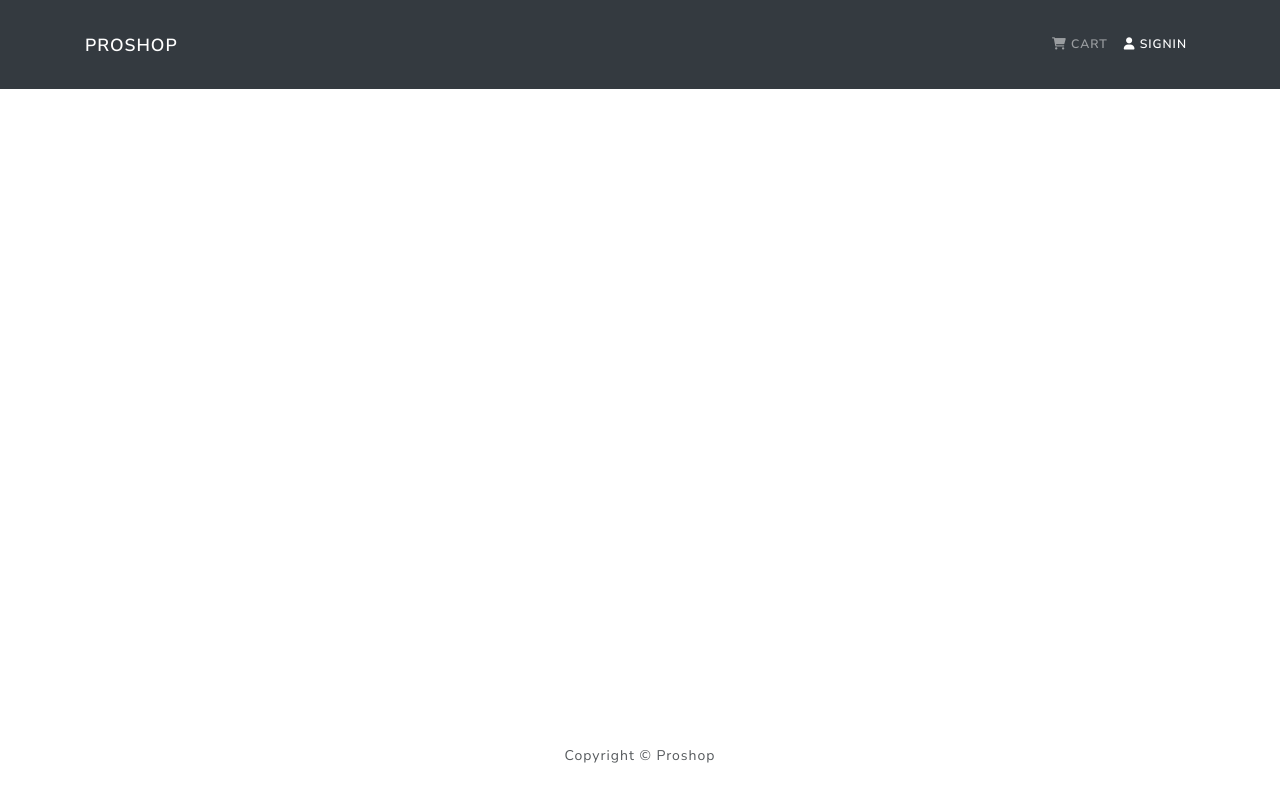
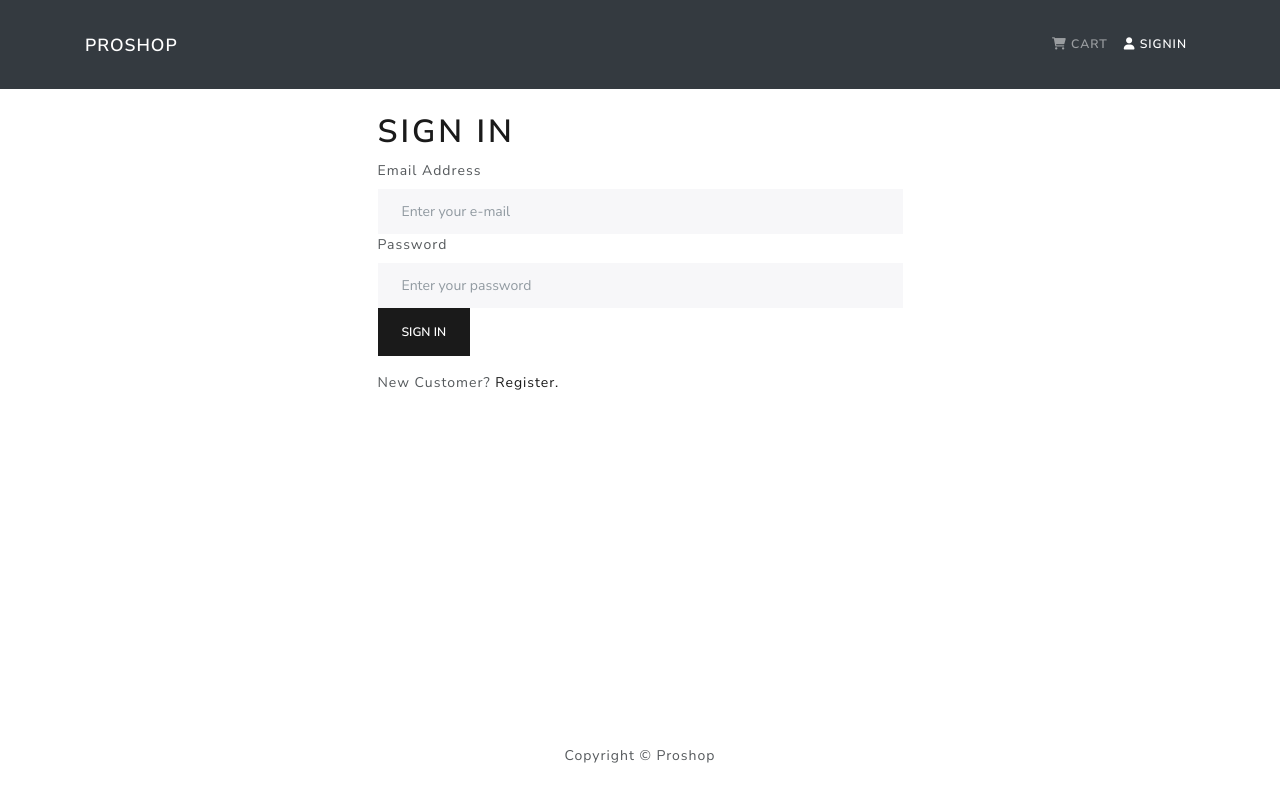
Before and after one commit to Yobro7292/Proshop-ecommerce, a React (Create React App) app in the folder frontend/: page /signin in a window 1280 px wide. Built offline with nearby package versions, Linux system fonts and the light colour scheme.

Commit message:
user login screen and login user
login screen layout and
creating user with backend.

```diff
--- a/frontend/package.json
+++ b/frontend/package.json
@@ -8,6 +8,7 @@
     "@testing-library/react": "^12.1.2",
     "@testing-library/user-event": "^13.5.0",
     "axios": "^0.24.0",
+    "query-string": "^7.1.0",
     "react": "^17.0.2",
     "react-bootstrap": "^2.1.0",
     "react-dom": "^17.0.2",
--- a/frontend/src/App.js
+++ b/frontend/src/App.js
@@ -4,6 +4,7 @@
 import ProductScreen from './screens/ProductScreen';
 import { Container } from 'react-bootstrap'
 import { BrowserRouter as Router, Route, Routes } from 'react-router-dom'
+import LoginScreen from './screens/LoginScreen';
 function App() {
   return (
     <Router>
@@ -14,6 +15,7 @@
     <Route path='/' element={<HomeScreen />} exact />
     <Route path='/home' element={<HomeScreen />} />
     <Route path='/Product/:id' element={<ProductScreen />} />
+    <Route path='/signin' element={<LoginScreen />} />
 
     </Routes>
     </Container>
--- /dev/null
+++ b/frontend/src/actions/userActions.js
@@ -0,0 +1,30 @@
+import { USER_LOGIN_FAIL, USER_LOGIN_REQUEST, USER_LOGIN_SUCCESS } from "../constants/userConstants"
+import axios from 'axios'
+
+export const login = (email, password) => async (dispatch) => {
+    try {
+        dispatch ({
+            type: USER_LOGIN_REQUEST
+        })
+        const config = {
+           headers: {
+               'Content-Type' : 'application/json'
+           }
+        }
+
+        const { data } = await axios.post('/api/users/login', { email, password }, config)
+
+        dispatch({
+            type: USER_LOGIN_SUCCESS,
+            payload: data,
+        })
+
+        localStorage.setItem('userInfo', JSON.stringify(data))
+    }
+    catch (error) {
+        dispatch({
+            type: USER_LOGIN_FAIL,
+            payload: error.response && error.response.data.message ? error.response.data.message : error.message,
+        })
+    }
+}
--- /dev/null
+++ b/frontend/src/components/FormContainer.js
@@ -0,0 +1,18 @@
+import React from 'react';
+import { Container, Row, Col } from 'react-bootstrap';
+
+const FormContainer = ({ children }) => {
+  return (
+      <>
+          <Container>
+                <Row className="justify-content-md-center">
+                    <Col xs={12} md={6}>
+                        {children}
+                     </Col>
+                </Row>
+           </Container>
+      </>
+  );
+};
+
+export default FormContainer;
--- /dev/null
+++ b/frontend/src/constants/userConstants.js
@@ -0,0 +1,4 @@
+export const USER_LOGIN_REQUEST = 'USER_LOGIN_REQUEST'
+export const USER_LOGIN_SUCCESS = 'USER_LOGIN_SUCCESS'
+export const USER_LOGIN_FAIL = 'USER_LOGIN_FAIL'
+export const USER_LOGOUT = 'USER_LOGOUT'
--- /dev/null
+++ b/frontend/src/reducers/userReducer.js
@@ -0,0 +1,19 @@
+import { USER_LOGIN_FAIL, USER_LOGIN_REQUEST, USER_LOGIN_SUCCESS, USER_LOGOUT } from "../constants/userConstants.js";
+
+export const userLoginReducer = (state = { }, action) => {
+
+    switch (action.type) {
+        case USER_LOGIN_REQUEST:
+                return { loading: true, products: [] }
+        case USER_LOGIN_SUCCESS:
+                return { loading: false, userInfo: action.payload }
+        case USER_LOGIN_FAIL:
+                return { loading: false, error: action.payload }
+        case USER_LOGOUT:
+            return {}
+
+        default:
+            return state;
+
+    }
+}
--- /dev/null
+++ b/frontend/src/screens/LoginScreen.js
@@ -0,0 +1,64 @@
+import React, { useState, useEffect } from 'react';
+import FormContainer from '../components/FormContainer';
+import{ Form, Button, Row, Col } from 'react-bootstrap';
+import { Link } from 'react-router-dom';
+import { useDispatch, useSelector } from 'react-redux';
+import Message from '../components/Message.js';
+import Loader from '../components/Loader.js';
+import { login } from '../actions/userActions.js';
+
+const LoginScreen = ({location, history}) => {
+
+    const [email, setEmail] = useState('');
+      const [password, setPassword] = useState('');
+
+    const dispatch = useDispatch();
+    const userLogin = useSelector(state => state.userLogin);
+    const { loading, error, userInfo } = userLogin;
+    const redirect = '/';
+    useEffect(()=>{
+        if(userInfo){
+
+        }
+    }, [history, userInfo, redirect]);
+
+    const submitHandler = (e) => {
+        e.preventDefault();
+        dispatch(login(email, password));
+
+    }
+
+  return (
+      <>
+        <FormContainer>
+            <h1> Sign In </h1>
+            {error && <Message variant='danger'> {error} </Message>}
+            {loading && <Loader />}
+            <Form onSubmit={submitHandler}>
+
+                <Form.Group controlId='email'>
+                    <Form.Label> Email Address </Form.Label>
+                    <Form.Control type='email' placeholder='Enter your e-mail' value={email} onChange={(e) => setEmail(e.target.value)}></Form.Control>
+                </Form.Group>
+
+                <Form.Group controlId='password'>
+                    <Form.Label> Password </Form.Label>
+                    <Form.Control type='password' placeholder='Enter your password' value={password} onChange={(e) => setPassword(e.target.value)}></Form.Control>
+                </Form.Group>
+
+                <Button type='submit' variant='primary'> Sign In </Button>
+
+            </Form>
+
+            <Row className='py-3'>
+                <Col>
+                    New Customer? <Link to={redirect ? `/register?redirect=${redirect}` : '/register'}> Register. </Link>
+                 </Col>
+            </Row>
+        </FormContainer>
+
+      </>
+  );
+};
+
+export default LoginScreen;
--- a/frontend/src/store.js
+++ b/frontend/src/store.js
@@ -3,14 +3,23 @@
 import { composeWithDevTools } from 'redux-devtools-extension'
 import { productListReducer, productDetailsReducer } from './reducers/productReducers'
 import { cartReducer } from './reducers/cartReducer'
+import { userLoginReducer } from './reducers/userReducer'
 
 const reducer = combineReducers({
     productList: productListReducer,
     productDetails: productDetailsReducer,
-    cart: cartReducer
+    cart: cartReducer,
+    userLogin: userLoginReducer
 })
 
-const initialState = {}
+const cartItemsFromStorage = localStorage.getItem('cartItems') ? JSON.parse(localStorage.getItem('cartItems')) : []
+
+const userInfoFromStorage = localStorage.getItem('userInfo') ? JSON.parse(localStorage.getItem('userInfo')) : null
+
+const initialState = {
+    cart: { cartItems: cartItemsFromStorage },
+    userLogin : { userInfo: userInfoFromStorage }
+}
 const middleware = [thunk]
 const store = createStore(reducer, initialState, composeWithDevTools(applyMiddleware(...middleware)))
 
```
Also changed, not shown: 2 other files (tests, documents, lock files or other folders).
